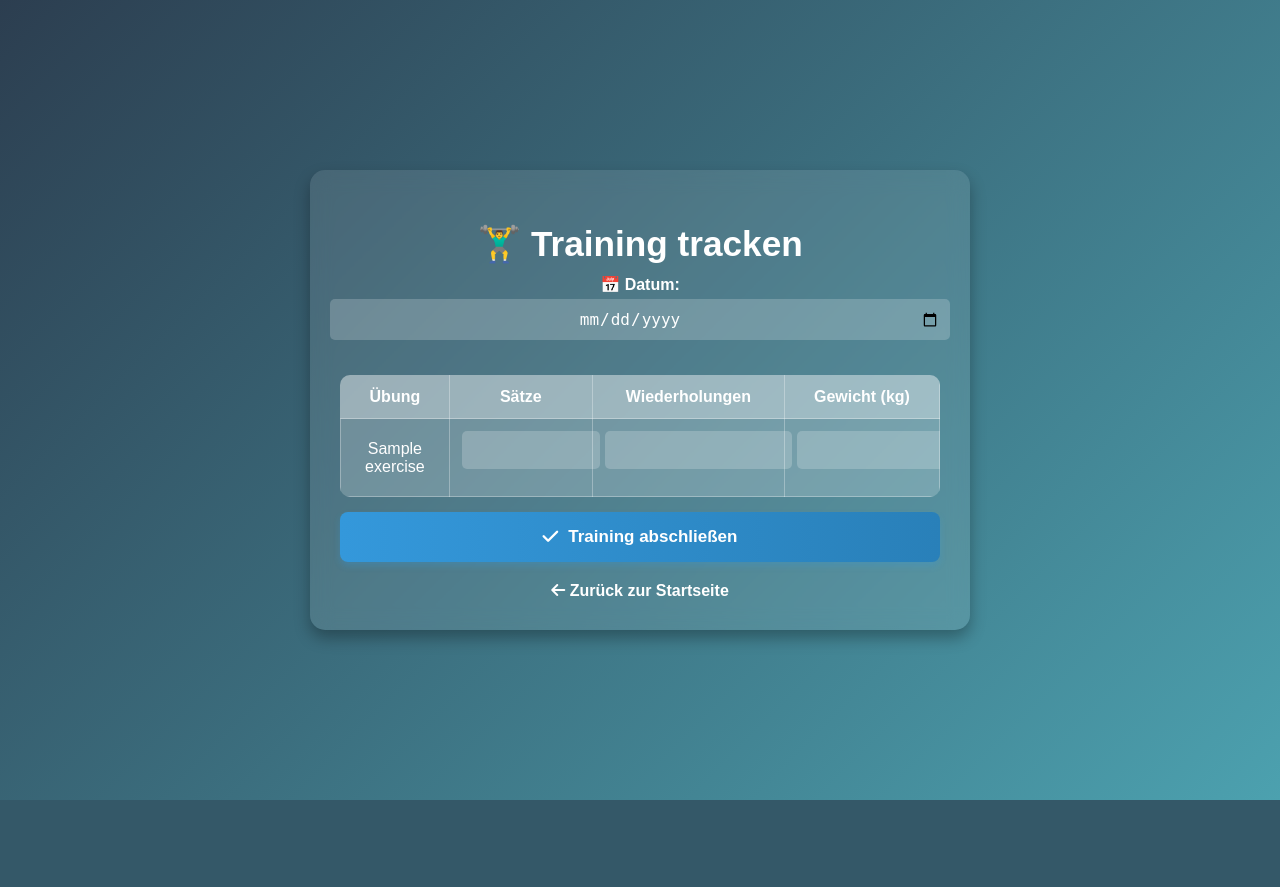
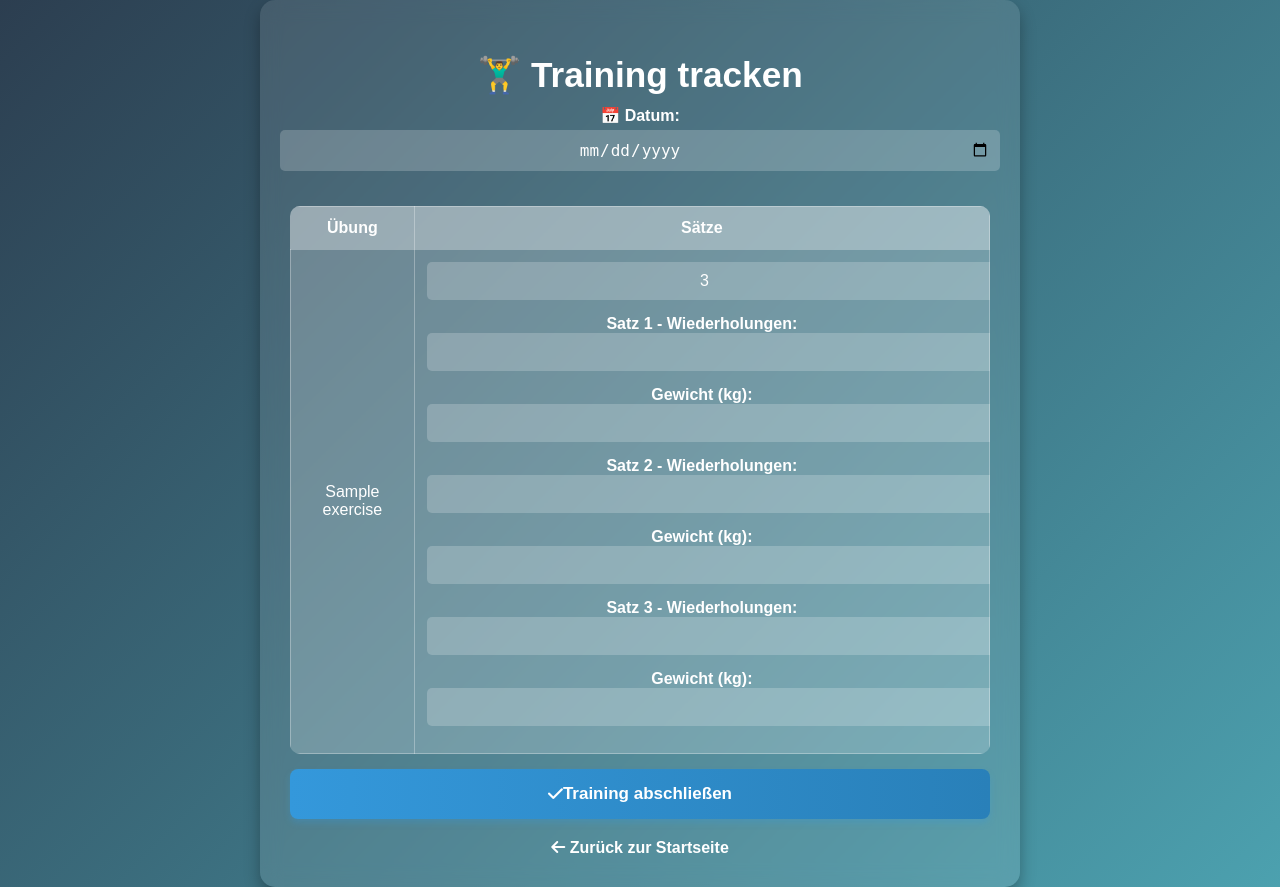
Before and after one commit to quentin050602/meine-website, a Flask app: page /track_plan/1 in a window 1280 px wide. Before the commit the page ends 800 px from the top, so only its background shows below. Run offline with Flask 3, Linux system fonts and the light colour scheme; a user stored in the database is signed in; tables that the repository leaves empty hold one stand-in row (values such as "Sample post"); a database or web service that is not in the repository returns one stand-in record (values such as "Sample title"); some libraries are stand-ins or nearby versions.

Commit message:
training tracken

```diff
--- a/app.py
+++ b/app.py
@@ -328,44 +328,49 @@ def track_plan(plan_id):
     conn = get_db_connection()
     cur = conn.cursor()
 
-    # Übungen für den Plan abrufen
+    # Übungen für den ausgewählten Plan abrufen
     cur.execute('SELECT id, exercise_name FROM exercises WHERE plan_id = %s;', (plan_id,))
     exercises = cur.fetchall()
 
     if request.method == 'POST':
         date = request.form['date']
 
-        # Trainingssession speichern
+        # Neue Trainingssession erstellen
         cur.execute(
             'INSERT INTO training_sessions (user_id, plan_id, date) VALUES (%s, %s, %s) RETURNING id;',
             (current_user.id, plan_id, date)
         )
         session_id = cur.fetchone()[0]
 
-        # Trainingsdetails für jede Übung speichern
+        # 📌 Jetzt speichern wir **jeden Satz** individuell
         for exercise in exercises:
             exercise_id = exercise[0]
-            sets = request.form.get(f'sets_{exercise_id}')
-            reps = request.form.get(f'reps_{exercise_id}')
-            weight = request.form.get(f'weight_{exercise_id}')
+            num_sets = int(request.form.get(f'sets_{exercise_id}', 1))  # Standardwert: 1 Satz
 
-            cur.execute(
-                'INSERT INTO progress (session_id, exercise_id, sets, reps, weight) VALUES (%s, %s, %s, %s, %s);',
-                (session_id, exercise_id, sets, reps, weight)
-            )
+            for set_number in range(1, num_sets + 1):
+                reps = request.form.get(f'reps_{exercise_id}_{set_number}', 0)
+                weight = request.form.get(f'weight_{exercise_id}_{set_number}', 0)
 
-        conn.commit()  # WICHTIG: Speichert die Änderungen in der Datenbank
+                # Speichere die einzelnen Sätze in der Datenbank
+                cur.execute(
+                    '''INSERT INTO exercise_sets (session_id, exercise_id, set_number, reps, weight)
+                       VALUES (%s, %s, %s, %s, %s);''',
+                    (session_id, exercise_id, set_number, reps, weight)
+                )
+
+        conn.commit()
         cur.close()
         conn.close()
 
         flash('Training erfolgreich abgeschlossen!', 'success')
 
-        # ✅ Benutzer zur `progress`-Seite weiterleiten
+        # ✅ Nutzer nach Abschluss zur `progress` Seite weiterleiten
         return redirect(url_for('progress'))
 
     cur.close()
     conn.close()
     return render_template('track_plan.html', exercises=exercises, plan_id=plan_id)
+
 
 
 #Session details bei progress
@@ -375,7 +380,7 @@ def session_details(session_id):
     conn = get_db_connection()
     cur = conn.cursor()
 
-    # Informationen zur Trainingssession abrufen
+    # 📌 Infos zur Session abrufen (Datum & Planname)
     cur.execute('''
         SELECT ts.date, p.name
         FROM training_sessions ts
@@ -388,12 +393,13 @@ def session_details(session_id):
         flash('Keine Details für diese Session gefunden oder unberechtigter Zugriff.', 'danger')
         return redirect(url_for('progress'))
 
-    # Übungen und Fortschritte für diese Session abrufen
+    # 📌 Detaillierte Sätze für jede Übung abrufen
     cur.execute('''
-        SELECT e.exercise_name, pr.sets, pr.reps, pr.weight
-        FROM progress pr
-        JOIN exercises e ON pr.exercise_id = e.id
-        WHERE pr.session_id = %s;
+        SELECT e.exercise_name, es.set_number, es.reps, es.weight
+        FROM exercise_sets es
+        JOIN exercises e ON es.exercise_id = e.id
+        WHERE es.session_id = %s
+        ORDER BY e.exercise_name, es.set_number;
     ''', (session_id,))
     progress = cur.fetchall()
 
@@ -401,6 +407,7 @@ def session_details(session_id):
     conn.close()
 
     return render_template('session_details.html', session=session_info, progress=progress)
+
 
 
 
--- a/templates/fasten_challenge.html
+++ b/templates/fasten_challenge.html
@@ -124,7 +124,7 @@
 <body>
     <div class="container">
         <h1> 40 Tage Fasten-Challenge (3.März - 19.April) </h1>
-        <div class="day-counter"> Noch <span id="daysLeft">40</span> Tage!</div>
+        <div class="day-counter"> Noch <span id="daysLeft">40</span></div>
 
         <form method="post">
             <textarea name="journal_entry" placeholder="Wie lief dein Tag?" required></textarea>
@@ -169,12 +169,12 @@
 
     <script>
         function updateDaysLeft() {
-            const startDate = new Date("2025-03-03"); // Korrigiertes Startdatum
+            const startDate = new Date("2025-03-05"); // Korrigiertes Startdatum
             const endDate = new Date("2025-04-19"); // Enddatum der Challenge
             const today = new Date();
 
             if (today < startDate) {
-                document.getElementById("daysLeft").innerText = "Startet am 3. März!";
+                document.getElementById("daysLeft").innerText = "Startet am 5. März!";
             } else if (today > endDate) {
                 document.getElementById("daysLeft").innerText = "Challenge beendet 🎉!";
             } else {
--- a/templates/track_plan.html
+++ b/templates/track_plan.html
@@ -23,7 +23,7 @@
 
         /* 🌟 Haupt-Container */
         .container {
-            max-width: 600px;
+            max-width: 700px;
             background: rgba(255, 255, 255, 0.1);
             padding: 30px;
             border-radius: 15px;
@@ -72,7 +72,7 @@
         /* 🌟 Tabelle */
         .table-container {
             width: 100%;
-            overflow-x: auto; /* Scrollt horizontal, falls nötig */
+            overflow-x: auto;
             margin-top: 20px;
         }
 
@@ -121,11 +121,6 @@
             box-shadow: 0 8px 16px rgba(52, 152, 219, 0.4);
         }
 
-        .button i {
-            margin-right: 10px;
-            font-size: 18px;
-        }
-
         .logout {
             margin-top: 20px;
         }
@@ -140,7 +135,29 @@
         .logout a:hover {
             color: #ffcc00;
         }
+
     </style>
+
+    <script>
+        function updateSets(exerciseId) {
+            let numSets = document.getElementById('sets_' + exerciseId).value;
+            let setsContainer = document.getElementById('sets_container_' + exerciseId);
+            setsContainer.innerHTML = '';
+
+            for (let i = 1; i <= numSets; i++) {
+                setsContainer.innerHTML += `
+                    <div>
+                        <label>Satz ${i} - Wiederholungen:</label>
+                        <input type="number" name="reps_${exerciseId}_${i}" min="1" required>
+
+                        <label>Gewicht (kg):</label>
+                        <input type="number" step="0.1" name="weight_${exerciseId}_${i}" min="0" required>
+                    </div>
+                `;
+            }
+        }
+    </script>
+
 </head>
 <body>
     <div class="container">
@@ -155,17 +172,17 @@
                         <tr>
                             <th>Übung</th>
                             <th>Sätze</th>
-                            <th>Wiederholungen</th>
-                            <th>Gewicht (kg)</th>
                         </tr>
                     </thead>
                     <tbody>
                         {% for exercise in exercises %}
                         <tr>
                             <td>{{ exercise[1] }}</td>
-                            <td><input type="number" name="sets_{{ exercise[0] }}" min="0" required></td>
-                            <td><input type="number" name="reps_{{ exercise[0] }}" min="0" required></td>
-                            <td><input type="number" name="weight_{{ exercise[0] }}" step="0.1" min="0" required></td>
+                            <td>
+                                <input type="number" id="sets_{{ exercise[0] }}" name="sets_{{ exercise[0] }}" value="3" min="1" max="10" onchange="updateSets({{ exercise[0] }})">
+                                <div id="sets_container_{{ exercise[0] }}"></div>
+                                <script>updateSets({{ exercise[0] }});</script>
+                            </td>
                         </tr>
                         {% endfor %}
                     </tbody>
```
Also changed, not shown: templates/session_details.html (+6 -11 lines).
